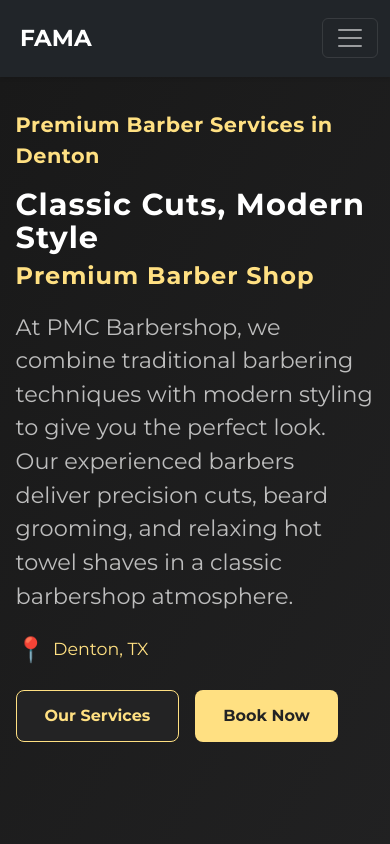
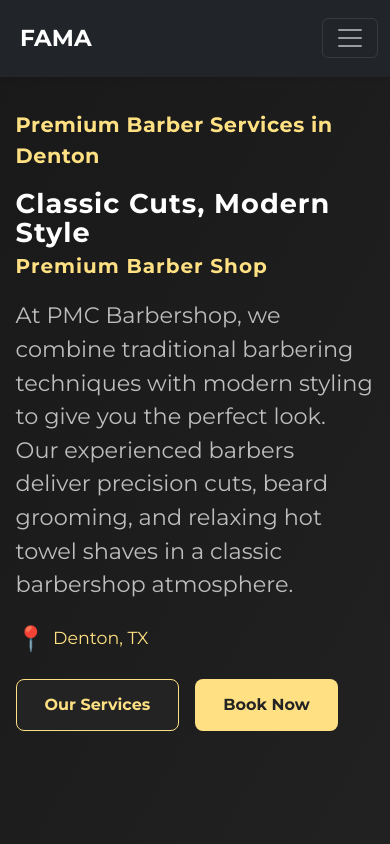
Before and after one commit to Aditi0004/fama, a React (Create React App) app: page / in a window 390 px wide. Shown: the top 844 px of the page. Built offline with nearby package versions, Linux system fonts and the light colour scheme.

Commit message:
Hero.css

```diff
--- a/src/components/Hero.css
+++ b/src/components/Hero.css
@@ -144,9 +144,9 @@
       padding: 32px 4vw 0 4vw;
     }
     .hero-text h1 {
-      font-size: 1.9rem;
+      font-size: 1.7rem;
     }
     .hero-highlight {
-      font-size: 1.5rem;
+      font-size: 1.25rem;
     }
   }
```
